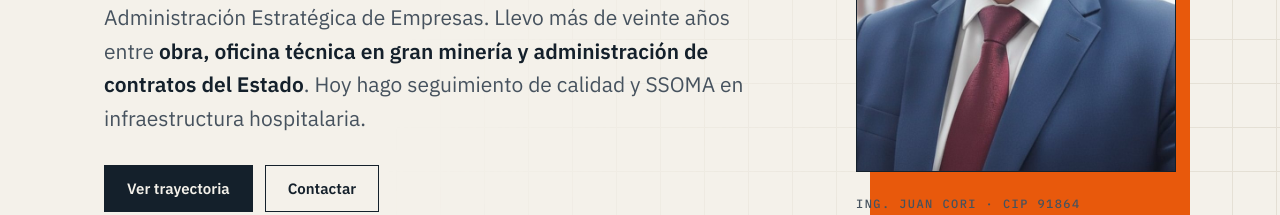
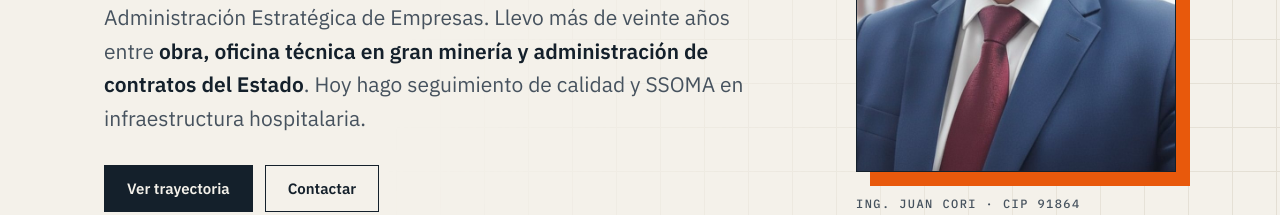
Before and after one commit to Netjaco/juancori.com, a plain HTML site: page index.html in a window 1280 px wide. Shown: the part 550-765 px from the top of the page. Drawn offline with Linux system fonts and the light colour scheme.

Commit message:
Add files via upload

```diff
--- a/index.html
+++ b/index.html
@@ -41,7 +41,8 @@ nav a.l:hover,nav a.l.on{color:var(--ink);border-color:var(--accent)}
 .hero .wrap{position:relative;padding-top:clamp(56px,9vw,110px);padding-bottom:clamp(48px,7vw,84px)}
 .hero .wrap{display:grid;grid-template-columns:minmax(0,1fr) 320px;gap:52px;align-items:end}
 .portrait{position:relative;margin:0}
-.portrait::before{content:"";position:absolute;inset:14px -14px -14px 14px;background:var(--accent)}
+.ph{position:relative;display:block}
+.ph::before{content:"";position:absolute;inset:14px -14px -14px 14px;background:var(--accent)}
 .portrait img{position:relative;display:block;width:100%;height:auto;aspect-ratio:4/5;object-fit:cover;border:1.5px solid var(--ink)}
 .portrait figcaption{position:relative;margin-top:24px}
 @media(max-width:900px){.hero .wrap{grid-template-columns:1fr}.portrait{max-width:260px;margin-right:14px}}
@@ -173,7 +174,7 @@ footer .wrap{display:flex;justify-content:space-between;flex-wrap:wrap;gap:8px}
 <p class="lead">Soy <strong>Juan Cori</strong>, ingeniero civil (CIP 91864) y magíster en Administración Estratégica de Empresas. Llevo más de veinte años entre <strong>obra, oficina técnica en gran minería y administración de contratos del Estado</strong>. Hoy hago seguimiento de calidad y SSOMA en infraestructura hospitalaria.</p>
 <div class="cta"><a class="btn p" href="#trayectoria">Ver trayectoria</a><a class="btn" href="#contacto">Contactar</a></div>
 </div>
-<figure class="portrait"><img src="img/juan-cori.jpg" width="720" height="900" alt="Retrato de Juan Cori, ingeniero civil"><figcaption class="mono">Ing. Juan Cori · CIP 91864</figcaption></figure>
+<figure class="portrait"><span class="ph"><img src="img/juan-cori.jpg" width="720" height="900" alt="Retrato de Juan Cori, ingeniero civil"></span><figcaption class="mono">Ing. Juan Cori · CIP 91864</figcaption></figure>
 </div></div>
 
 <div class="wrap"><div class="stats">
```
